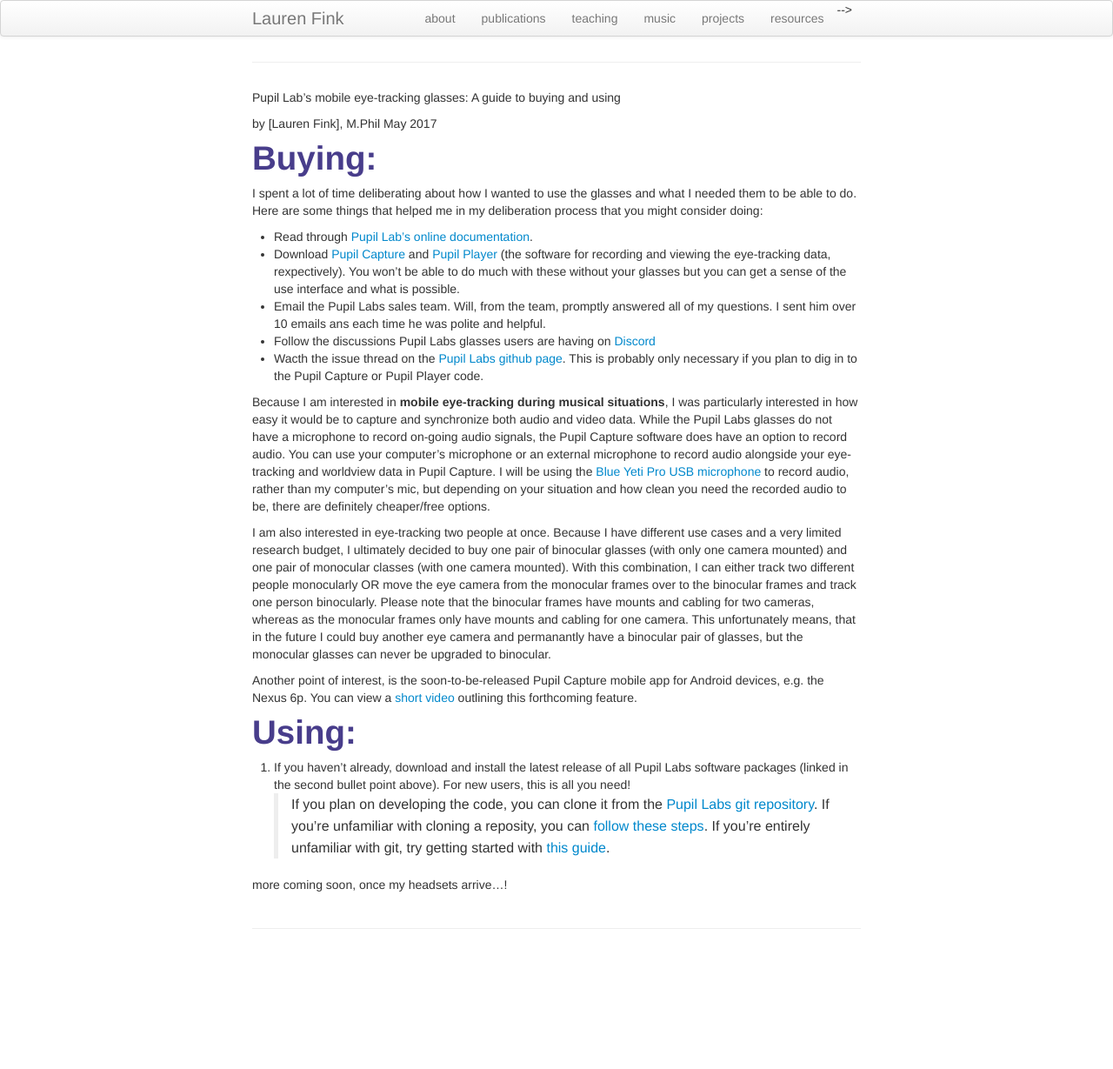
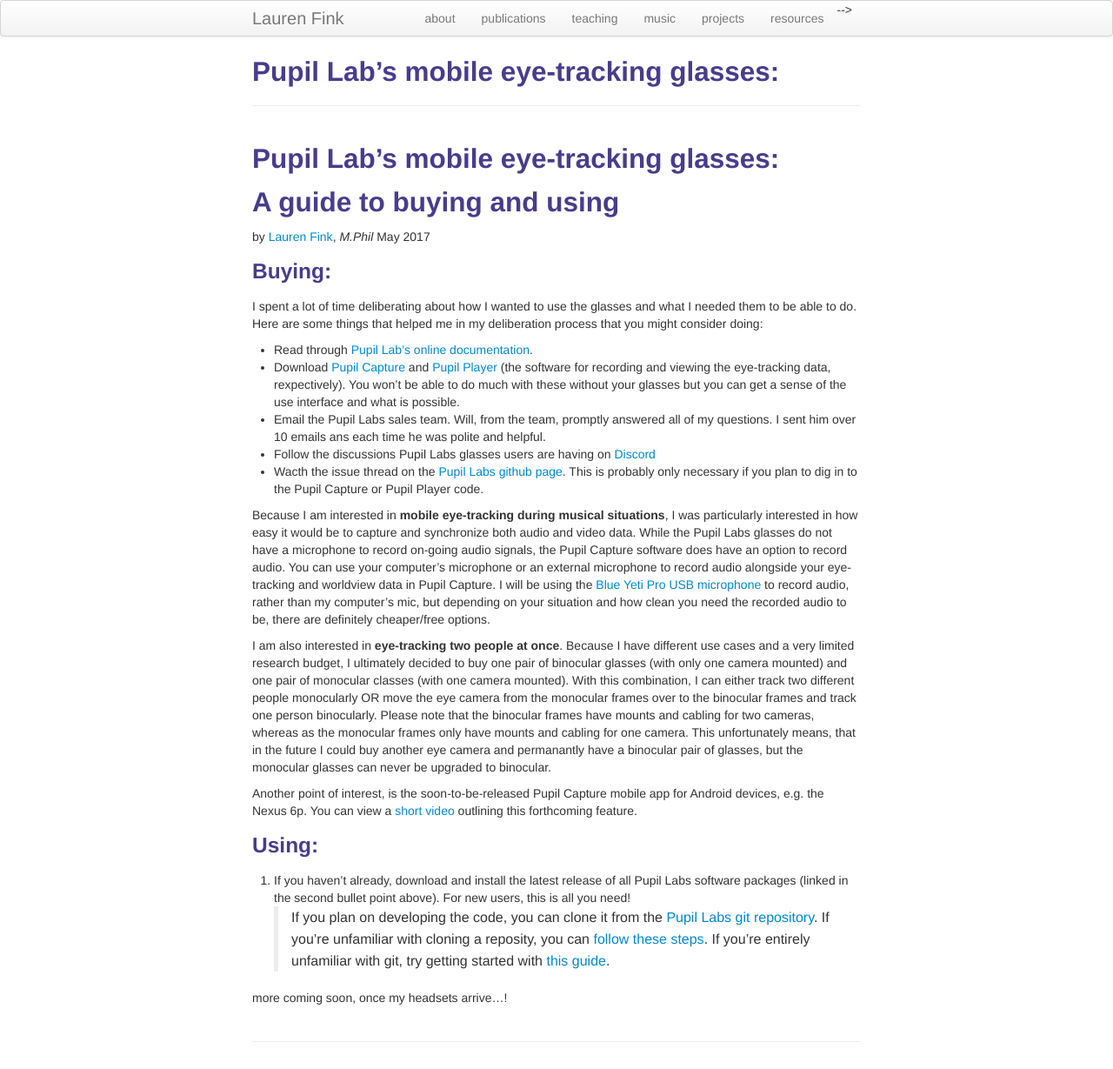
Before and after one commit to lkfink/lkfink.github.io, a Jekyll site: the page built from pages/PupilLabs_aBeginnersGuide.md, in a window 1280 px wide. Shown: the whole page at 87% size. Built offline with Jekyll 4.4.1, drawn with Linux system fonts in a browser that asks for light colours; our own code applies the rules of GitHub Pages for plain Markdown files; before the commit the page ends 1099 px from its top, so only the background shows below that; some of the changed lines change nothing that is shown.

Commit message:
fixed formatting

```diff
--- a/pages/PupilLabs_aBeginnersGuide.md
+++ b/pages/PupilLabs_aBeginnersGuide.md
@@ -1,11 +1,11 @@
-Pupil Lab's mobile eye-tracking glasses:
-A guide to buying and using
+## Pupil Lab's mobile eye-tracking glasses:
+## A guide to buying and using
 
-by [Lauren Fink], M.Phil
+by [Lauren Fink](http://lkfink.github.io/){:target="_blank"}, *M.Phil*
 May 2017
 
 
-# Buying:
+### Buying:
 I spent a lot of time deliberating about how I wanted to use the glasses and what I needed them to be able to do. Here are some things that helped me in my deliberation process that you might consider doing:
 - Read through [Pupil Lab's online documentation](https://docs.pupil-labs.com/){:target="_blank"}.
 - Download [Pupil Capture](https://github.com/pupil-labs/pupil/releases/tag/v0.9.10){:target="_blank"} and [Pupil Player](https://github.com/pupil-labs/pupil/releases/tag/v0.9.10){:target="_blank"} (the software for recording and viewing the eye-tracking data, rexpectively). You won't be able to do much with these without your glasses but you can get a sense of the use interface and what is possible.
@@ -15,14 +15,14 @@
 
 Because I am interested in **mobile eye-tracking during musical situations**, I was particularly interested in how easy it would be to capture and synchronize both audio and video data. While the Pupil Labs glasses do not have a microphone to record on-going audio signals, the Pupil Capture software does have an option to record audio. You can use your computer's microphone or an external microphone to record audio alongside your eye-tracking and worldview data in Pupil Capture. I will be using the [Blue Yeti Pro USB microphone](http://www.bluemic.com/products/yeti-pro/){:target="_blank"} to record audio, rather than my computer's mic, but depending on your situation and how clean you need the recorded audio to be, there are definitely cheaper/free options.
 
-I am also interested in eye-tracking two people at once. Because I have different use cases and a very limited research budget, I ultimately decided to buy one pair of binocular glasses (with only one camera mounted) and one pair of monocular classes (with one camera mounted). With this combination, I can either track two different people monocularly OR move the eye camera from the monocular frames over to the binocular frames and track one person binocularly. Please note that the binocular frames have mounts and cabling for two cameras, whereas as the monocular frames only have mounts and cabling for one camera. This unfortunately means, that in the future I could buy another eye camera and permanantly have a binocular pair of glasses, but the monocular glasses can never be upgraded to binocular.
+I am also interested in **eye-tracking two people at once**. Because I have different use cases and a very limited research budget, I ultimately decided to buy one pair of binocular glasses (with only one camera mounted) and one pair of monocular classes (with one camera mounted). With this combination, I can either track two different people monocularly OR move the eye camera from the monocular frames over to the binocular frames and track one person binocularly. Please note that the binocular frames have mounts and cabling for two cameras, whereas as the monocular frames only have mounts and cabling for one camera. This unfortunately means, that in the future I could buy another eye camera and permanantly have a binocular pair of glasses, but the monocular glasses can never be upgraded to binocular.
 
 Another point of interest, is the soon-to-be-released Pupil Capture mobile app for Android devices, e.g. the Nexus 6p. You can view a [short video](https://www.youtube.com/watch?v=atxUvyM0Sf8&feature=youtu.be){:target="_blank"} outlining this forthcoming feature.
 
 
 
 
-# Using:
+### Using:
 1. If you haven't already, download and install the latest release of all Pupil Labs software packages (linked in the second bullet point above). For new users, this is all you need!
 > If you plan on developing the code, you can clone it from the [Pupil Labs git repository](https://github.com/pupil-labs/pupil){:target="_blank"}.
 > If you're unfamiliar with cloning a reposity, you can [follow these steps](https://help.github.com/articles/cloning-a-repository/){:target="_blank"}.
```
